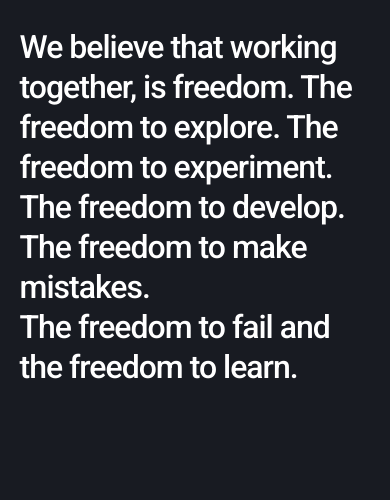
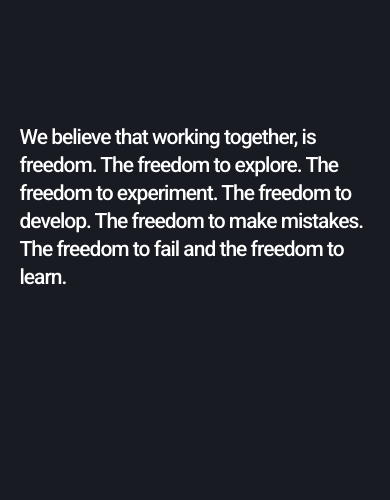
Before and after one commit to spacesuite/spacesuite.github.io, a Gatsby site: page / in a window 390 px wide. Shown: the part 189-689 px from the top of the page. Built offline with nearby package versions, Linux system fonts and the light colour scheme; Gatsby itself is replaced by a stand-in of ours.

Commit message:
update font size for mobile

```diff
--- a/src/scss/content.scss
+++ b/src/scss/content.scss
@@ -68,6 +68,11 @@ body {
     @media (max-width: $bp-tablet ) {
       font-size: 32px;
       line-height: 40px;
+    }
+
+    @media (max-width: $bp-mobile ) {
+      font-size: 21px;
+      line-height: 28px;
     }
 
   }
```
Lines whose indentation alone changed are shown as unchanged.
